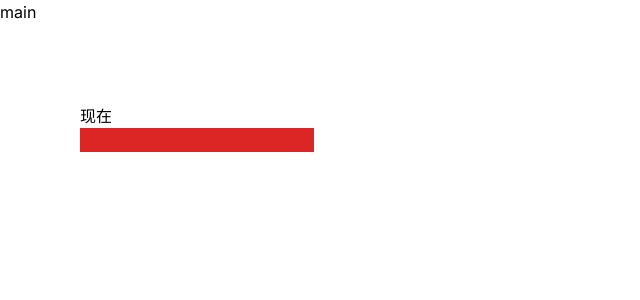
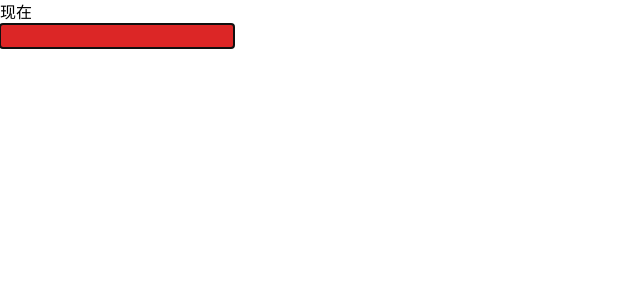
Before and after one commit to lttztt/learn-english, a Next.js app: page /main in a window 1280 px wide. Shown: the top 300 px of the page, without its empty margins (0-640 px from the left). Built offline with nearby package versions, Linux system fonts and the light colour scheme.

Commit message:
feat: 抽离成组件完成mvp

```diff
--- a/src/app/main/page.tsx
+++ b/src/app/main/page.tsx
@@ -1,11 +1,73 @@
-import { useState } from "react";
-import Practice from "./practice";
+"use client";
+import Answer from "@/components/Answer";
+import Question from "@/components/Question";
+import { useRef, useState } from "react";
 
+const courseData = {
+  name: "第一节课",
+  statements: [
+    {
+      chinese: "现在",
+      english: "now",
+      soundMark: "/naʊ/",
+    },
+    {
+      chinese: "喜欢",
+      english: "like",
+      soundMark: "/like/",
+    },
+    {
+      chinese: "我爱你",
+      english: "I love you",
+      soundMark: "/ai/ /tu/ /bi/ /hiə/",
+    },
+    {
+      chinese: "我想要在这里",
+      english: "I want to be here",
+      soundMark: "/ai/ /want/ /tu/ /bi/ /hiə/",
+    },
+  ],
+};
+
+const failCountTotal = 3;
 export default function Main() {
+  const [currentMode, setCurrentMode] = useState<"question" | "answer">(
+    "question"
+  );
+  const statementIndex = useRef(0);
+  const { english, soundMark, chinese } =
+    courseData.statements[statementIndex.current];
+  const failCount = useRef(0);
+
+  function checkValidity(input: string) {
+    return input === english;
+  }
+  function handleCheckAnswer(userInput: string) {
+    if (!checkValidity(userInput)) {
+      failCount.current++;
+      if (failCount.current >= failCountTotal) {
+        setCurrentMode("answer");
+      }
+    } else {
+      setCurrentMode("answer");
+    }
+  }
+  function onToNextStatement() {
+    statementIndex.current++;
+    setCurrentMode("question");
+    failCount.current = 0;
+  }
   return (
     <div>
-      <h1>main</h1>
-      <Practice />
+      {currentMode === "question" ? (
+        <Question word={chinese} onCheckAnswer={handleCheckAnswer} />
+      ) : (
+        <Answer
+          word={english}
+          soundMark={soundMark}
+          onToNextStatement={onToNextStatement}
+        />
+      )}
     </div>
   );
 }
--- a/src/app/main/practice.tsx
+++ /dev/null
@@ -1,72 +0,0 @@
-"use client";
-import { ChangeEvent, useState } from "react";
-
-export default function Practice() {
-  const chinese = "现在";
-  const english = "now";
-  // const answer = "now";
-  const soundMark = "/nau/";
-  const [inputValue, setInputValue] = useState("");
-  const [currentValue, setCurrentValue] = useState(chinese);
-  // 两种状态 回答 发音
-  const [currentState, setCurrentState] = useState("question");
-  const [displaySoundMark, setDisplaySoundMark] = useState("");
-  // 处理输入框的变化
-  const handleInputChange = (e: React.ChangeEvent<HTMLInputElement>) => {
-    setInputValue(e.target.value);
-  };
-  // 错误次数
-  const [count, setCount] = useState(0);
-  const handleInputKeyDown = (e: React.KeyboardEvent<HTMLInputElement>) => {
-    if (e.key === "Enter") {
-      if (checkValidity(inputValue)) {
-        toNext();
-      } else {
-        console.log("wrong");
-        setInputValue("");
-        setCount(count + 1);
-        if (count >= 3) {
-          toNext();
-        }
-      }
-    }
-  };
-  function toNext() {
-    setCount(0);
-    console.log("right");
-    setCurrentValue(english);
-    setDisplaySoundMark(soundMark);
-    setCurrentState("answer");
-    playSound();
-  }
-  function playSound() {
-    // https://dict.youdao.com/dictvoice?audio=now&type=1
-  }
-  function checkValidity(input: string) {
-    return input === english;
-  }
-  return (
-    <div className="m-20">
-      {currentState === "question" ? (
-        <div>{chinese}</div>
-      ) : (
-        <div>
-          <div>{chinese}</div>
-          <div>{soundMark}</div>
-          <audio
-            autoPlay
-            src="https://dict.youdao.com/dictvoice?audio=now&type=1"
-            controls={true}
-          />
-        </div>
-      )}
-      <input
-        className="bg-red-600"
-        type="text"
-        value={inputValue}
-        onChange={handleInputChange}
-        onKeyDown={handleInputKeyDown}
-      />
-    </div>
-  );
-}
--- /dev/null
+++ b/src/components/Answer.tsx
@@ -0,0 +1,23 @@
+export default function Answer({
+  word,
+  soundMark,
+  onToNextStatement,
+}: {
+  word: string;
+  soundMark: string;
+  onToNextStatement: () => void;
+}) {
+  const audioSrc = `https://dict.youdao.com/dictvoice?audio=${word}&type=1`;
+  return (
+    <div>
+      <div>{word}</div>
+      <div>{soundMark}</div>
+
+      <audio autoPlay controls>
+        <source src={audioSrc} type="audio/mpeg" />
+        Your browser does not support the audio element.
+      </audio>
+      <button onClick={onToNextStatement}>next</button>
+    </div>
+  );
+}
--- /dev/null
+++ b/src/components/Question.tsx
@@ -0,0 +1,35 @@
+import { ChangeEvent, useState } from "react";
+
+export default function Question({
+  word,
+  onCheckAnswer,
+}: {
+  word: string;
+  onCheckAnswer: (userInput: string) => void;
+}) {
+  const [inputValue, setInputValue] = useState("");
+  // 处理输入框的变化
+  const handleInputChange = (e: ChangeEvent<HTMLInputElement>) => {
+    setInputValue(e.target.value);
+  };
+  const handleInputKeyDown = (e: React.KeyboardEvent<HTMLInputElement>) => {
+    if (e.key === "Enter") {
+      console.log("enter");
+      onCheckAnswer(inputValue);
+      setInputValue("");
+    }
+  };
+  return (
+    <div>
+      <div>{word}</div>
+      <input
+        autoFocus
+        className="bg-red-600"
+        type="text"
+        value={inputValue}
+        onChange={handleInputChange}
+        onKeyDown={handleInputKeyDown}
+      />
+    </div>
+  );
+}
```
